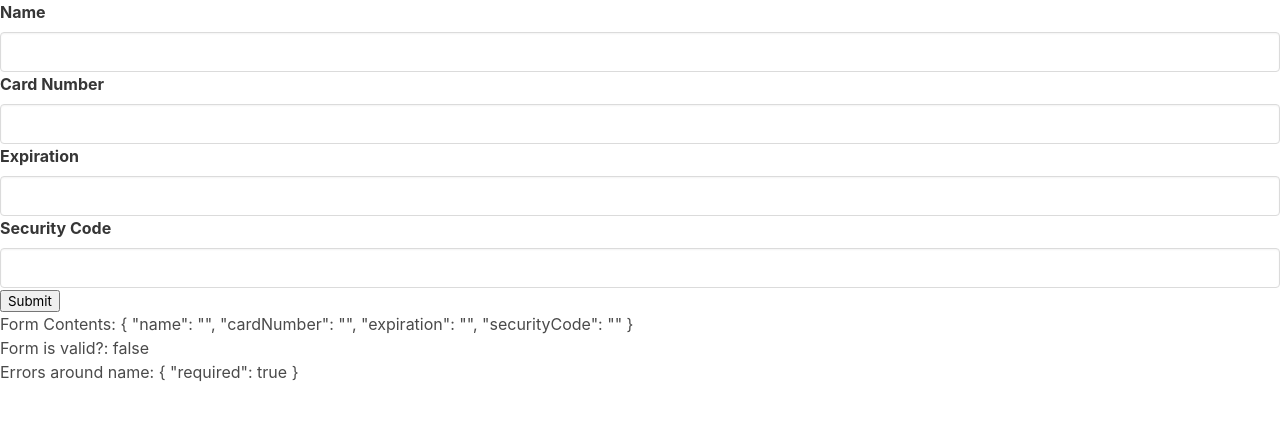
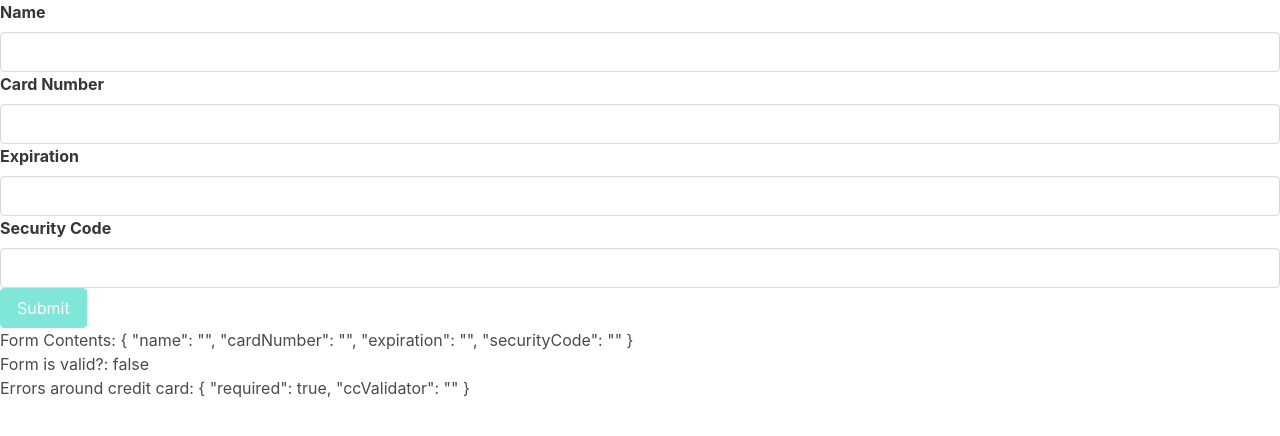
Before and after one commit to LaraGuardiola/angular-forms, an Angular app: page / in a window 1280 px wide. Shown: the top 436 px of the page. Built offline with nearby package versions, Linux system fonts and the light colour scheme.

Commit message:
implemented luhnCheck validation for credit cards (own research)

```diff
--- a/src/app/card-form/card-form.component.html
+++ b/src/app/card-form/card-form.component.html
@@ -4,7 +4,7 @@
     <app-input label="Card Number" [control]="$any(cardForm.get('cardNumber'))"></app-input>
     <app-input label="Expiration" [control]="$any(cardForm.get('expiration'))"></app-input>
     <app-input label="Security Code" [control]="$any(cardForm.get('securityCode'))"></app-input>
-    <button type="submit">Submit</button>
+    <button class="button is-primary" [disabled]="cardForm.invalid" type="submit">Submit</button>
 </form>
 
 <!-- using [key] we can access many properties of FormGroup to validate forms-->
@@ -12,4 +12,4 @@
 
 <div>Form Contents: {{ cardForm.value | json }} </div>
 <div>Form is valid?: {{ cardForm.valid }} </div>
-<div>Errors around name: {{ cardForm.controls['name'].errors | json}} </div>
+<div>Errors around credit card: {{ cardForm.controls['cardNumber'].errors | json}} </div>
--- a/src/app/card-form/card-form.component.ts
+++ b/src/app/card-form/card-form.component.ts
@@ -1,5 +1,43 @@
 import { Component, OnInit } from '@angular/core';
-import { FormGroup, FormControl, Validators } from '@angular/forms';
+import { FormGroup, FormControl, Validators, AbstractControl, ValidatorFn } from '@angular/forms';
+
+const luhnCheck = (cardNumber: string): any => {
+  if(!cardNumber.length){
+    return
+  }
+
+  // Remove all whitespaces from card number.
+  cardNumber = cardNumber.replace(/\s/g,'');
+
+  // 1. Remove last digit;
+  const lastDigit = Number(cardNumber[cardNumber.length - 1]);
+
+  // 2. Reverse card number
+  const reverseCardNumber = cardNumber
+    .slice(0,cardNumber.length - 1)
+    .split('')
+    .reverse()
+    .map(x => Number(x));
+
+  let sum = 0;
+
+  // 3. + 4. Multiply by 2 every digit on odd position.
+  // Subtract 9 if digit > 9
+  for(let i = 0; i <= reverseCardNumber.length -1; i += 2){
+    reverseCardNumber[i] = reverseCardNumber[i]*2;
+    if(reverseCardNumber[i] > 9){
+      reverseCardNumber[i] = reverseCardNumber[i] - 9;
+    }
+  }
+
+  // 5. Make the sum of obtained values from step 4.
+  sum = reverseCardNumber
+    .reduce((acc, currValue) => (acc + currValue), 0);
+
+  // 6. Calculate modulo 10 of the sum from step 5 and the last digit.
+  // If it's 0, you have a valid card number :)
+  return ((sum + lastDigit) % 10 === 0);
+};
 
 @Component({
   selector: 'app-card-form',
@@ -12,9 +50,13 @@ export class CardFormComponent implements OnInit {
     name: new FormControl('', [
       Validators.required,
       Validators.minLength(3),
-      Validators.maxLength(5)
+      Validators.maxLength(5),
     ]),
-    cardNumber: new FormControl(''),
+    cardNumber: new FormControl('',[
+      Validators.required,
+      Validators.minLength(12),
+      this.ccValidator()
+    ]),
     expiration: new FormControl(''),
     securityCode: new FormControl(''),
   })
@@ -29,6 +71,13 @@ export class CardFormComponent implements OnInit {
   onSubmit(){
     console.log(this.cardForm.value)
   }
+
+  //tryin to make a custom validator
+  ccValidator(): ValidatorFn {
+    return (control: AbstractControl) : { [key: string]: any } | null =>  {
+      return luhnCheck(control.value) ? null : { 'ccValidator': control.value }
+    }
+  }
 }
 
 //more info on control form on angular.io/api/forms/AbstractControl
--- a/src/app/input/input.component.html
+++ b/src/app/input/input.component.html
@@ -12,8 +12,10 @@
             Value entered is {{control.errors!['minlength']!.actualLength}} / Min: 3
         </div>
         <div *ngIf="control.errors!['maxlength']" class="help is-danger">
-            Value entered is {{control.errors!['maxlength']!.actualLength}}
-            / Max 5
+            Value entered is {{control.errors!['maxlength']!.actualLength}} / Max 5
+        </div>
+        <div *ngIf="control.errors!['ccValidator']" class="help is-danger">
+            Credit card not valid: {{control.errors!['ccValidator'] | json}}
         </div>
     </ng-container>
 </div>
```
